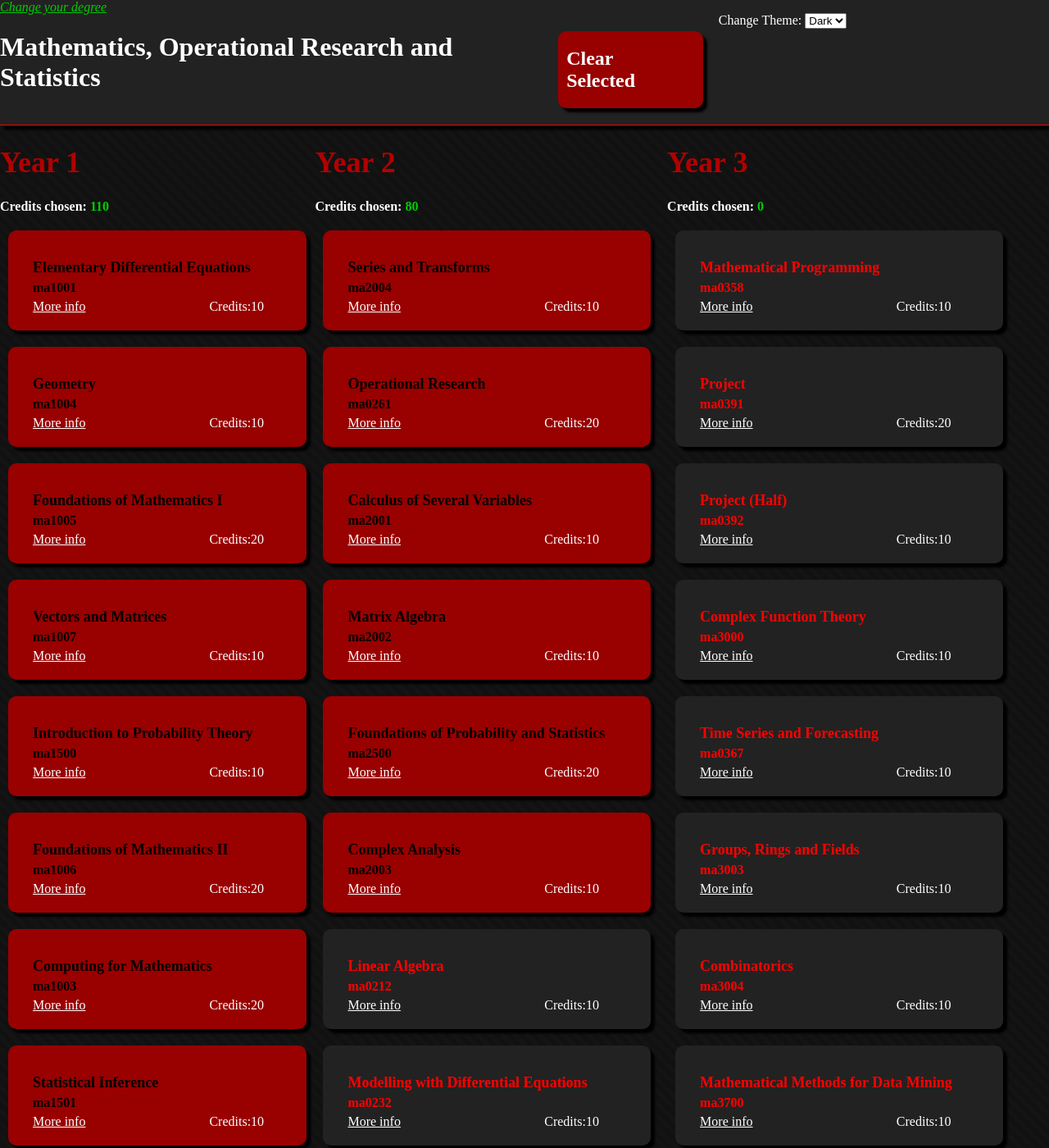
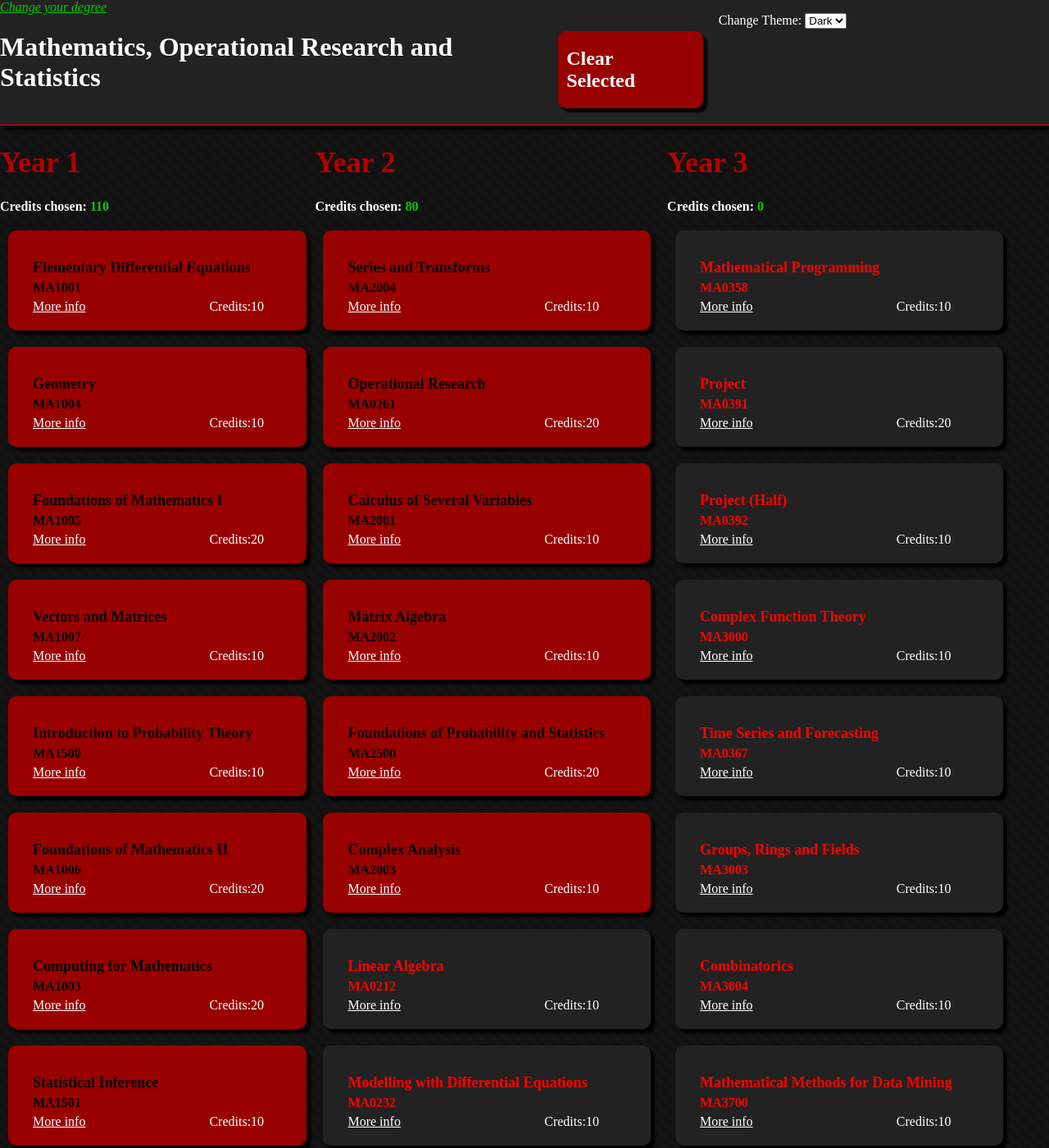
Before and after one commit to alcarney/ModulePlanner-1, a Jekyll site: the page built from mors.html, in a window 1280 px wide and 1400 px high. Shown: the whole window at 82% size. Built offline with Jekyll 4.4.1, drawn with Linux system fonts in a browser that asks for light colours; nearby versions of some CDN libraries; some of the changed text lies outside the part shown.

Commit message:
Making module codes uppercase

```diff
--- a/_includes/module_info.html
+++ b/_includes/module_info.html
@@ -5,7 +5,7 @@
 {% endfor %}
 
 <h2>{{module.name}}</h2>
-<h3>{{module.code}}</h3>
+<h3>{{module.code | upcase}}</h3>
 <div class="group">
     <a href="https://handbooks.data.cardiff.ac.uk/module/{{module.more-info}}.html" target="_blank">More info</a>
 
```
